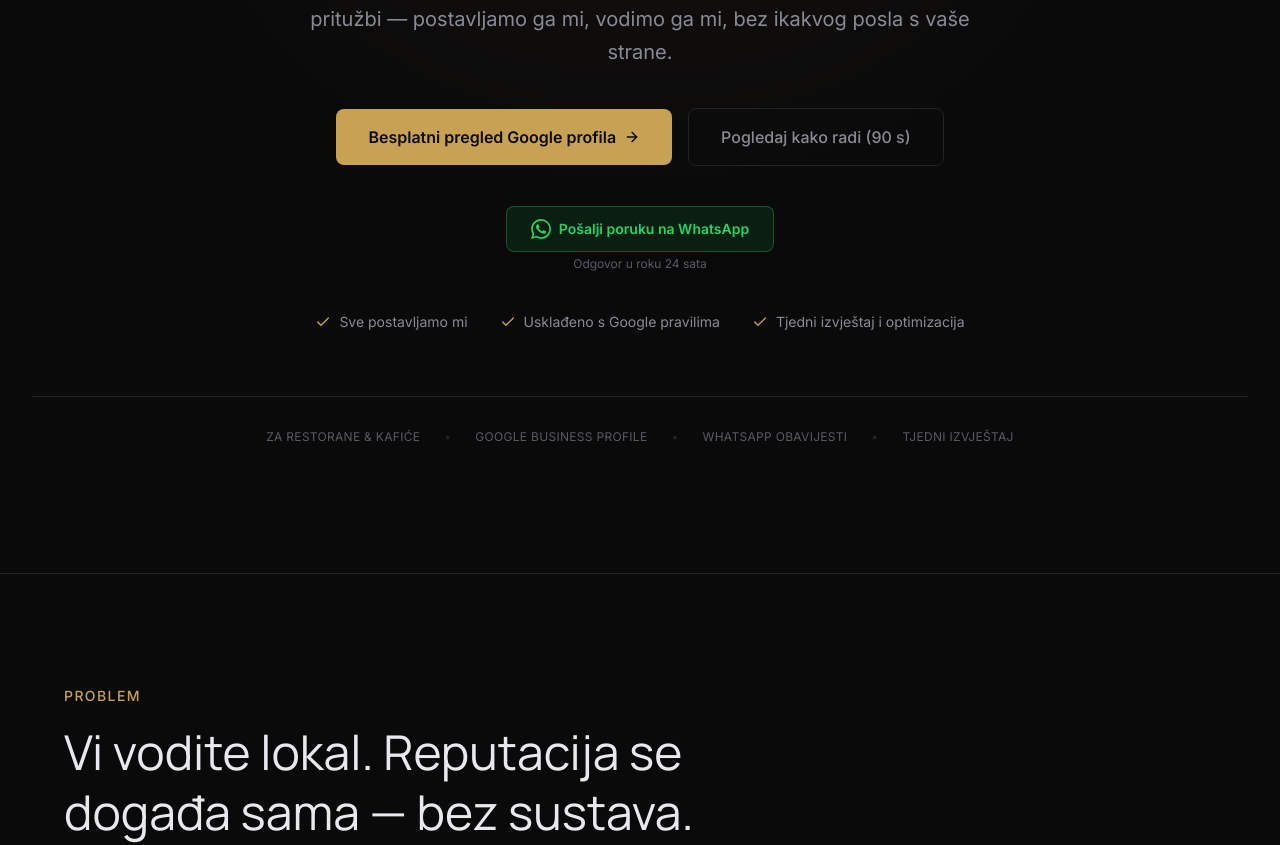
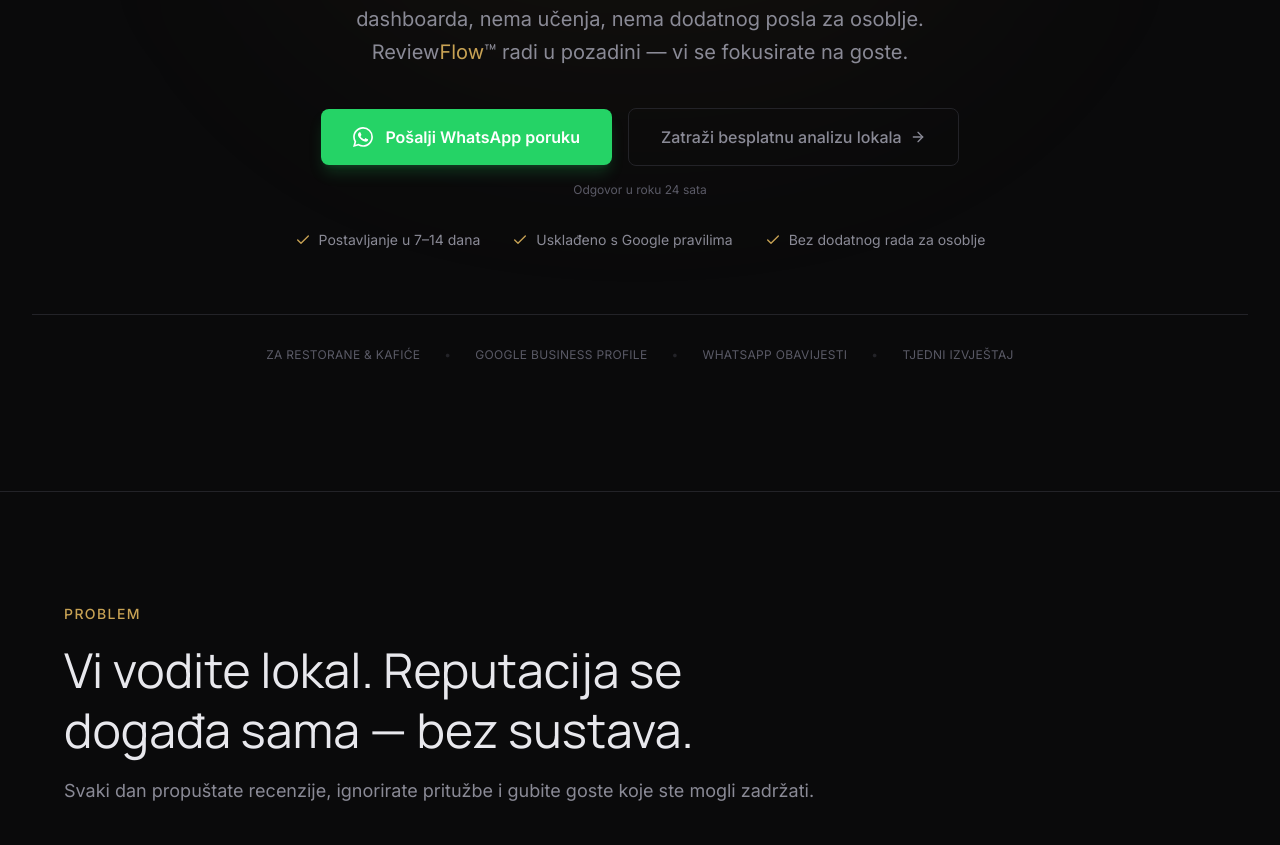
Before and after one commit to vanjadevcic/Review-Flow-Website, a React (Vite) app: page / in a window 1280 px wide. Shown: the part 503-1348 px from the top of the page. Built offline with nearby package versions, Linux system fonts and the light colour scheme.

Commit message:
version 1

```diff
--- a/src/App.jsx
+++ b/src/App.jsx
@@ -134,7 +134,8 @@
 )
 
 function StickyMobileCTA() {
-  const { t } = useLang()
+  const { t, lang } = useLang()
+  const waUrl = `https://wa.me/${WHATSAPP_NUMBER}?text=${encodeURIComponent(lang === 'hr' ? 'Pozdrav, zanima me ReviewFlow za moj lokal.' : 'Hi, I\'m interested in ReviewFlow for my venue.')}`
   const [visible, setVisible] = useState(false)
 
   useEffect(() => {
@@ -154,9 +155,9 @@
   return (
     <div className={`fixed bottom-0 left-0 right-0 z-40 md:hidden transition-transform duration-300 ${visible ? 'translate-y-0' : 'translate-y-full'}`}>
       <div className="bg-bg/95 backdrop-blur-xl border-t border-border px-5 py-3">
-        <a href="#kontakt" className="flex items-center justify-center gap-2 w-full py-3 bg-accent text-bg font-semibold rounded-lg text-sm">
+        <a href={waUrl} target="_blank" rel="noopener noreferrer" className="flex items-center justify-center gap-2 w-full py-3 bg-[#25D366] text-white font-semibold rounded-lg text-sm">
+          <Icon.WhatsApp className="w-4 h-4" />
           {t.mobileCta.text}
-          <Icon.ArrowRight className="w-4 h-4" />
         </a>
       </div>
     </div>
@@ -217,7 +218,8 @@
 }
 
 function Hero() {
-  const { t } = useLang()
+  const { t, lang } = useLang()
+  const waUrl = `https://wa.me/${WHATSAPP_NUMBER}?text=${encodeURIComponent(lang === 'hr' ? 'Pozdrav, zanima me ReviewFlow za moj lokal.' : 'Hi, I\'m interested in ReviewFlow for my venue.')}`
   return (
     <section className="relative pt-32 pb-20 md:pt-44 md:pb-32 px-5 md:px-8 overflow-hidden">
       <div className="absolute top-0 left-1/2 -translate-x-1/2 w-[800px] h-[600px] bg-accent/[0.04] rounded-full blur-[120px] pointer-events-none" />
@@ -231,28 +233,23 @@
         <p className="text-text-muted text-lg md:text-xl max-w-2xl mx-auto mb-10 leading-relaxed">
           <BrandedText text={t.hero.desc} />
         </p>
-        <div className="flex flex-col sm:flex-row items-center justify-center gap-4 mb-10">
-          <a href="#kontakt" className="w-full sm:w-auto inline-flex items-center justify-center gap-2 px-8 py-4 bg-accent text-bg font-semibold rounded-lg hover:bg-accent-hover transition-colors text-base">
+        <div className="flex flex-col sm:flex-row items-center justify-center gap-4 mb-4">
+          <a
+            href={waUrl}
+            target="_blank"
+            rel="noopener noreferrer"
+            aria-label={t.hero.ctaPrimary}
+            className="w-full sm:w-auto inline-flex items-center justify-center gap-3 px-8 py-4 bg-[#25D366] text-white font-semibold rounded-lg hover:bg-[#20bd5a] transition-colors text-base shadow-lg shadow-[#25D366]/20"
+          >
+            <Icon.WhatsApp className="w-5 h-5" />
             {t.hero.ctaPrimary}
+          </a>
+          <a href="#kontakt" className="w-full sm:w-auto inline-flex items-center justify-center gap-2 px-8 py-4 border border-border text-text-muted font-medium rounded-lg hover:border-border-hover hover:text-text transition-colors text-base">
+            {t.hero.ctaSecondary}
             <Icon.ArrowRight className="w-4 h-4" />
           </a>
-          <a href="#demo" className="w-full sm:w-auto inline-flex items-center justify-center gap-2 px-8 py-4 border border-border text-text-muted font-medium rounded-lg hover:border-border-hover hover:text-text transition-colors text-base">
-            {t.hero.ctaSecondary}
-          </a>
         </div>
-        <a
-          href={`https://wa.me/${WHATSAPP_NUMBER}?text=${encodeURIComponent(t.whatsapp.heroBtn === 'Pošalji poruku na WhatsApp' ? 'Pozdrav, zanima me ReviewFlow za moj lokal.' : 'Hi, I\'m interested in ReviewFlow for my venue.')}`}
-          target="_blank"
-          rel="noopener noreferrer"
-          aria-label={t.whatsapp.heroBtn}
-          className="inline-flex flex-col items-center gap-1 mb-10"
-        >
-          <span className="inline-flex items-center gap-2 px-6 py-3 rounded-lg border border-[#25D366]/30 bg-[#25D366]/10 text-[#25D366] font-semibold text-sm hover:bg-[#25D366]/20 hover:border-[#25D366]/50 hover:shadow-[0_0_20px_rgba(37,211,102,0.15)] transition-all focus:outline-none focus:ring-2 focus:ring-[#25D366]/40">
-            <Icon.WhatsApp className="w-5 h-5" />
-            {t.whatsapp.heroBtn}
-          </span>
-          <span className="text-xs text-text-dim">{t.whatsapp.heroSub}</span>
-        </a>
+        <p className="text-xs text-text-dim mb-8">{t.whatsapp.heroSub}</p>
         <div className="flex flex-col sm:flex-row items-center justify-center gap-x-8 gap-y-3 text-sm text-text-muted">
           {t.hero.badges.map((b, i) => (
             <span key={i} className="inline-flex items-center gap-2"><Icon.Check className="w-4 h-4 text-accent" />{b}</span>
@@ -289,6 +286,11 @@
             </li>
           ))}
         </ul>
+        {t.problem.businessImpact && (
+          <div className="mt-10 p-5 md:p-6 rounded-xl border border-warning/20 bg-warning/5">
+            <p className="text-sm text-text leading-relaxed">{t.problem.businessImpact}</p>
+          </div>
+        )}
       </div>
     </Section>
   )
@@ -658,6 +660,37 @@
   )
 }
 
+function ROISection() {
+  const { t } = useLang()
+  return (
+    <Section id="roi" className="border-t border-border">
+      <div className="max-w-2xl mx-auto text-center">
+        <SectionLabel>{t.roi.label}</SectionLabel>
+        <SectionTitle className="mb-4">{t.roi.title}</SectionTitle>
+        <p className="text-text-muted text-lg mb-10">{t.roi.subtitle}</p>
+        <div className="p-6 md:p-8 rounded-2xl border border-border bg-bg-card">
+          <div className="space-y-3 mb-6">
+            <div className="flex items-center justify-between py-2 border-b border-border">
+              <span className="text-sm text-text-muted">{t.roi.line1}</span>
+              <span className="text-sm font-semibold text-text">3</span>
+            </div>
+            <div className="flex items-center justify-between py-2 border-b border-border">
+              <span className="text-sm text-text-muted">{t.roi.line2}</span>
+              <span className="text-sm font-semibold text-text">€18</span>
+            </div>
+            <div className="flex items-center justify-between py-2 border-b border-border">
+              <span className="text-sm text-text-muted">{t.roi.line3}</span>
+              <span className="text-sm font-semibold text-text">4</span>
+            </div>
+          </div>
+          <p className="text-2xl md:text-3xl font-display text-accent font-bold mb-3">{t.roi.result}</p>
+          <p className="text-sm text-text-muted">{t.roi.footer}</p>
+        </div>
+      </div>
+    </Section>
+  )
+}
+
 function Packages() {
   const { t } = useLang()
   const planMeta = [
@@ -721,7 +754,12 @@
       </div>
       <div className="mt-12 max-w-2xl mx-auto p-6 rounded-2xl border border-success/20 bg-success/5 text-center">
         <p className="text-lg font-semibold text-text mb-2">{t.packages.riskTitle}</p>
-        <p className="text-sm text-text-muted leading-relaxed">{t.packages.riskText}</p>
+        <p className="text-sm text-text-muted leading-relaxed mb-4">{t.packages.riskText}</p>
+        <div className="flex flex-col sm:flex-row items-center justify-center gap-x-6 gap-y-2 text-xs text-text-dim">
+          <span>{t.packages.valueAnchor1}</span>
+          <span className="hidden sm:inline text-border">•</span>
+          <span>{t.packages.valueAnchor2}</span>
+        </div>
       </div>
     </Section>
   )
@@ -805,13 +843,13 @@
         <SectionLabel>{t.whatsapp.ctaLabel}</SectionLabel>
         <h2 className="font-display text-2xl md:text-3xl lg:text-4xl leading-tight text-text mb-4">{t.whatsapp.ctaTitle}</h2>
         <p className="text-text-muted text-base md:text-lg leading-relaxed max-w-xl mx-auto mb-8">{t.whatsapp.ctaText}</p>
-        <div className="flex flex-col sm:flex-row items-center justify-center gap-4">
+        <div className="flex flex-col sm:flex-row items-center justify-center gap-4 mb-4">
           <a
             href={waUrl}
             target="_blank"
             rel="noopener noreferrer"
             aria-label={t.whatsapp.ctaPrimary}
-            className="w-full sm:w-auto inline-flex items-center justify-center gap-2 px-8 py-4 rounded-lg border border-[#25D366]/30 bg-[#25D366]/10 text-[#25D366] font-semibold text-base hover:bg-[#25D366]/20 hover:border-[#25D366]/50 hover:shadow-[0_0_20px_rgba(37,211,102,0.15)] transition-all focus:outline-none focus:ring-2 focus:ring-[#25D366]/40"
+            className="w-full sm:w-auto inline-flex items-center justify-center gap-3 px-8 py-4 bg-[#25D366] text-white font-semibold rounded-lg hover:bg-[#20bd5a] transition-colors text-base shadow-lg shadow-[#25D366]/20"
           >
             <Icon.WhatsApp className="w-5 h-5" />
             {t.whatsapp.ctaPrimary}
@@ -824,6 +862,7 @@
             <Icon.ArrowRight className="w-4 h-4" />
           </a>
         </div>
+        {t.whatsapp.ctaPersonal && <p className="text-xs text-text-dim">{t.whatsapp.ctaPersonal}</p>}
       </div>
     </section>
   )
@@ -1065,6 +1104,7 @@
         <HowItWorks />
         <Demo />
         <Results />
+        <ROISection />
         <Packages />
         <Trust />
         <FAQ />
--- a/src/translations.js
+++ b/src/translations.js
@@ -25,11 +25,11 @@
       titleLine1Start: 'Više 5',
       titleLine1End: ' recenzija.',
       titleLine2: 'Manje javnih pritužbi.',
-      titleLine3: 'Više gostiju koji se vraćaju.',
-      desc: 'ReviewFlow™ je sustav koji vam donosi više 5★ recenzija i manje javnih pritužbi — postavljamo ga mi, vodimo ga mi, bez ikakvog posla s vaše strane.',
-      ctaPrimary: 'Besplatni pregled Google profila',
-      ctaSecondary: 'Pogledaj kako radi (90 s)',
-      badges: ['Sve postavljamo mi', 'Usklađeno s Google pravilima', 'Tjedni izvještaj i optimizacija'],
+      titleLine3: 'Bez ikakvog rada za vas.',
+      desc: 'Postavljamo kompletan sustav za vaš lokal u 7–14 dana. Nema dashboarda, nema učenja, nema dodatnog posla za osoblje. ReviewFlow™ radi u pozadini — vi se fokusirate na goste.',
+      ctaPrimary: 'Pošalji WhatsApp poruku',
+      ctaSecondary: 'Zatraži besplatnu analizu lokala',
+      badges: ['Postavljanje u 7–14 dana', 'Usklađeno s Google pravilima', 'Bez dodatnog rada za osoblje'],
       bottomBar: ['Za restorane & kafiće', 'Google Business Profile', 'WhatsApp obavijesti', 'Tjedni izvještaj'],
     },
     problem: {
@@ -43,6 +43,7 @@
         'Ne znate što točno treba popraviti jer su povratne informacije raspršene.',
         'Slabiji dani ostaju slabi jer nema sustava povratka gostiju.',
       ],
+      businessImpact: 'Jedna loša večer može ostaviti 1★ recenziju koja stoji godinama. Ljuti gosti pišu recenzije. Zadovoljni najčešće ne. Bez sustava — gubite s obje strane.',
     },
     solution: {
       label: 'Rješenje',
@@ -154,6 +155,16 @@
       roiSuffix: '/mj',
       calcFooter: 'Ovo košta manje od jedne propuštene gužve vikendom.',
     },
+    roi: {
+      label: 'Isplativost',
+      title: 'Koliko se sustav može isplatiti?',
+      subtitle: 'Jednostavan primjer za jedan prosječni lokal.',
+      line1: '3 dodatna stola tjedno',
+      line2: 'Prosječna potrošnja €18',
+      line3: '4 tjedna u mjesecu',
+      result: '= €216 mjesečno',
+      footer: 'Sustav košta manje od toga.',
+    },
     packages: {
       label: 'Cijene',
       title: 'Transparentne cijene. Bez skrivenih troškova.',
@@ -164,9 +175,11 @@
       customLabel: 'Po dogovoru',
       ctaStart: 'Započni',
       ctaContact: 'Kontaktiraj nas',
-      trial: '7-dnevno probno razdoblje (ograničen broj mjesta)',
+      trial: '7-dnevni pilot program dostupan',
       riskTitle: 'Bez rizika za vas.',
       riskText: 'Probajte 7 dana besplatno. Ako niste zadovoljni — nema troškova. Bez ugovora, bez skrivenih uvjeta. Jednostavno prekinite.',
+      valueAnchor1: 'Manje od cijene jedne konobarske smjene.',
+      valueAnchor2: 'Jedna izgubljena vikend večer košta više.',
       plans: [
         {
           name: 'Osnovni',
@@ -222,14 +235,14 @@
       label: 'Česta pitanja',
       title: 'Česta pitanja.',
       items: [
-        { q: 'Je li ovo dopušteno po Google pravilima?', a: 'Da. Ne nudimo nikakve nagrade za recenzije. Sustav samo olakšava put do Google recenzije za goste koji su već zadovoljni. To je potpuno u skladu s Google smjernicama.' },
-        { q: 'Trebamo li instalirati neku aplikaciju?', a: 'Ne. Ne trebate nikakvu aplikaciju, program ni dodatnu opremu. Sve što trebate je QR kod koji mi isporučimo. Gost skenira, ostavi povratnu informaciju — gotovo.' },
-        { q: 'Što ako je gost jako ljut?', a: 'Ljuti gosti ostavljaju povratnu informaciju privatno, ne javno. Vi dobijete obavijest na WhatsApp i možete osobno reagirati — nazvati gosta, ponuditi rješenje ili samo zabilježiti. Imate potpunu kontrolu.' },
-        { q: 'Može li sustav raditi na hrvatskom i engleskom?', a: 'Da. Postavljamo sustav na svim jezicima koji su vam potrebni. Za turističke lokale obično radimo na hrvatskom, engleskom i talijanskom ili njemačkom.' },
-        { q: 'Hoće li osoblje morati nešto raditi?', a: 'Jedino što konobar treba napraviti je uputiti gosta na QR kod — to traje 5 sekundi. Sve ostalo ide automatski. Bez obuke, bez dodatnog posla, bez komplikacija.' },
-        { q: 'Koliko brzo se sve postavi?', a: 'Tipično 7–14 dana za jednu lokaciju. Uključuje pregled Google profila, postavljanje sustava, testiranje i puštanje u rad.' },
+        { q: 'Je li ovo dozvoljeno po Google pravilima?', a: 'Da. Ne nudimo nikakve nagrade za recenzije. Sustav samo olakšava put do Google recenzije za goste koji su već zadovoljni. Potpuno usklađeno s Google smjernicama.' },
+        { q: 'Moram li mijenjati postojeći sustav?', a: 'Ne. Ne trebate ništa instalirati, kupiti ni mijenjati. Mi vam isporučimo QR materijale i postavimo sve u pozadini. Vaš lokal radi dalje kao i do sada.' },
+        { q: 'Što ako gost ostavi negativnu ocjenu?', a: 'Nezadovoljni gosti ostavljaju povratnu informaciju privatno, ne javno. Vi dobijete obavijest na WhatsApp i možete osobno reagirati — nazvati gosta, ponuditi rješenje ili samo zabilježiti. Imate potpunu kontrolu.' },
+        { q: 'Moram li svaki dan nešto pratiti?', a: 'Ne. Sustav radi potpuno automatski. Mi pratimo i optimiziramo umjesto vas. Vi samo dobijete tjedni izvještaj i obavijest kad nešto zahtijeva vašu pažnju.' },
+        { q: 'Hoće li osoblje morati nešto raditi?', a: 'Jedino što konobar treba napraviti je uputiti gosta na QR kod — to traje 5 sekundi. Sve ostalo ide automatski. Bez obuke, bez dodatnog posla.' },
+        { q: 'Koliko traje postavljanje?', a: 'Tipično 7–14 dana za jednu lokaciju. Uključuje pregled Google profila, postavljanje sustava, testiranje i puštanje u rad.' },
         { q: 'Što trebate od nas?', a: 'Pristup Google poslovnom profilu (ili nas dodajte kao upravitelja), informacije o tonu komunikacije i logo za QR materijale. To je sve.' },
-        { q: 'Možemo li prekinuti u bilo kojem trenutku?', a: 'Da. Nakon početnog postavljanja, naplaćujemo mjesec za mjesec. Nema dugoročnog ugovora. Možete prekinuti bilo kad uz 30 dana najave.' },
+        { q: 'Možemo li prekinuti suradnju?', a: 'Da. Nakon početnog postavljanja, naplaćujemo mjesec za mjesec. Nema dugoročnog ugovora. Možete prekinuti bilo kad uz 30 dana najave.' },
       ],
     },
     contact: {
@@ -264,7 +277,7 @@
       copyright: 'Sva prava pridržana.',
     },
     mobileCta: {
-      text: 'Besplatni pregled Google profila',
+      text: 'Pošalji WhatsApp poruku',
     },
     whatsapp: {
       heroBtn: 'Pošalji poruku na WhatsApp',
@@ -272,9 +285,10 @@
       floatingLabel: 'Pošaljite nam poruku na WhatsApp',
       ctaLabel: 'Brzi kontakt',
       ctaTitle: 'Želite više 5★ recenzija bez dodatnog posla?',
-      ctaText: 'Pošaljite poruku i u 2 minute ćemo vam objasniti kako ReviewFlow radi za vaš lokal.',
-      ctaPrimary: 'Pošalji poruku na WhatsApp',
-      ctaSecondary: 'Zatraži poziv',
+      ctaText: 'Sustav radi u pozadini dok vi vodite lokal.',
+      ctaPrimary: 'Pošalji WhatsApp poruku',
+      ctaSecondary: 'Besplatna analiza lokala',
+      ctaPersonal: 'Odgovaram osobno u roku 24 sata.',
     },
   },
   en: {
@@ -303,11 +317,11 @@
       titleLine1Start: 'More 5',
       titleLine1End: ' reviews.',
       titleLine2: 'Fewer public complaints.',
-      titleLine3: 'More guests coming back.',
-      desc: 'ReviewFlow™ is a done-for-you system that drives more 5★ reviews and fewer public complaints — we set it up, we run it, zero effort on your end.',
-      ctaPrimary: 'Free Google Profile Review',
-      ctaSecondary: 'See how it works (90 s)',
-      badges: ['Fully managed setup', 'Google-compliant', 'Weekly reports & optimization'],
+      titleLine3: 'Zero extra work for you.',
+      desc: 'We set up the complete system for your venue in 7–14 days. No dashboard, no learning curve, no extra work for staff. ReviewFlow™ runs in the background — you focus on your guests.',
+      ctaPrimary: 'Send a WhatsApp Message',
+      ctaSecondary: 'Request Free Venue Analysis',
+      badges: ['Setup in 7–14 days', 'Google-compliant', 'No extra work for staff'],
       bottomBar: ['For Restaurants & Cafés', 'Google Business Profile', 'WhatsApp Alerts', 'Weekly Reports'],
     },
     problem: {
@@ -321,6 +335,7 @@
         "You don't know what to fix because feedback is scattered everywhere.",
         "Slow days stay slow because there's no system for bringing guests back.",
       ],
+      businessImpact: 'One bad evening can leave a 1★ review that stays for years. Upset guests write reviews. Happy ones usually don\'t. Without a system — you lose on both sides.',
     },
     solution: {
       label: 'The Solution',
@@ -432,6 +447,16 @@
       roiSuffix: '/mo',
       calcFooter: 'This costs less than one missed busy weekend.',
     },
+    roi: {
+      label: 'ROI',
+      title: 'How quickly can the system pay for itself?',
+      subtitle: 'A simple example for an average venue.',
+      line1: '3 extra tables per week',
+      line2: 'Average spend €18',
+      line3: '4 weeks per month',
+      result: '= €216/month',
+      footer: 'The system costs less than that.',
+    },
     packages: {
       label: 'Pricing',
       title: 'Transparent pricing. No hidden fees.',
@@ -442,9 +467,11 @@
       customLabel: 'Custom',
       ctaStart: 'Get Started',
       ctaContact: 'Contact Us',
-      trial: '7-day trial period (limited spots)',
+      trial: '7-day pilot program available',
       riskTitle: 'Zero risk for you.',
       riskText: "Try 7 days free. If you're not satisfied — no charges. No contracts, no hidden terms. Just cancel.",
+      valueAnchor1: 'Less than the cost of one server shift.',
+      valueAnchor2: 'One lost weekend evening costs more.',
       plans: [
         {
           name: 'Starter',
@@ -501,11 +528,11 @@
       title: 'Frequently asked questions.',
       items: [
         { q: "Is this allowed by Google's policies?", a: "Yes. We don't offer any incentives for reviews. The system simply makes it easy for already-satisfied guests to leave a Google review. Fully compliant with Google guidelines." },
-        { q: 'Do we need to install any app?', a: "No. You don't need any app, software, or additional equipment. All you need is the QR code we deliver. Guest scans, leaves feedback — done." },
-        { q: 'What if a guest is really upset?', a: "Upset guests leave feedback privately, not publicly. You get a WhatsApp notification and can respond personally — call the guest, offer a solution, or just log it. You're in full control." },
-        { q: 'Can the system work in multiple languages?', a: 'Yes. We set up the system in whatever languages you need. For tourist locations, we typically configure Croatian, English, and Italian or German.' },
+        { q: 'Do I need to change my existing setup?', a: "No. You don't need to install, buy, or change anything. We deliver QR materials and set everything up in the background. Your venue keeps running as usual." },
+        { q: 'What if a guest leaves a negative rating?', a: "Unhappy guests leave feedback privately, not publicly. You get a WhatsApp notification and can respond personally — call the guest, offer a solution, or just log it. You're in full control." },
+        { q: 'Do I need to monitor anything daily?', a: "No. The system runs fully automatically. We monitor and optimize on your behalf. You just get a weekly report and a notification when something needs your attention." },
         { q: 'Will our staff need to do anything?', a: 'The only thing a server needs to do is point the guest to the QR code — that takes 5 seconds. Everything else runs automatically. No training, no extra work.' },
-        { q: 'How quickly is everything set up?', a: 'Typically 7–14 days for one location. This includes a Google profile audit, system setup, testing, and go-live.' },
+        { q: 'How long does setup take?', a: 'Typically 7–14 days for one location. This includes a Google profile audit, system setup, testing, and go-live.' },
         { q: 'What do you need from us?', a: "Access to your Google Business Profile (or add us as a manager), information about your communication tone, and a logo for QR materials. That's it." },
         { q: "Can we cancel anytime?", a: "Yes. After the initial setup, we charge month to month. No long-term contracts. You can cancel anytime with 30 days' notice." },
       ],
@@ -542,7 +569,7 @@
       copyright: 'All rights reserved.',
     },
     mobileCta: {
-      text: 'Free Google Profile Review',
+      text: 'Send a WhatsApp Message',
     },
     whatsapp: {
       heroBtn: 'Message us on WhatsApp',
@@ -550,9 +577,10 @@
       floatingLabel: 'Send us a message on WhatsApp',
       ctaLabel: 'Quick Contact',
       ctaTitle: 'Want more 5★ reviews without the extra work?',
-      ctaText: 'Send us a message and in 2 minutes we\'ll explain how ReviewFlow works for your venue.',
-      ctaPrimary: 'Message us on WhatsApp',
-      ctaSecondary: 'Request a call',
+      ctaText: 'The system runs in the background while you run your venue.',
+      ctaPrimary: 'Send a WhatsApp Message',
+      ctaSecondary: 'Free Venue Analysis',
+      ctaPersonal: 'I respond personally within 24 hours.',
     },
   },
 }
```
